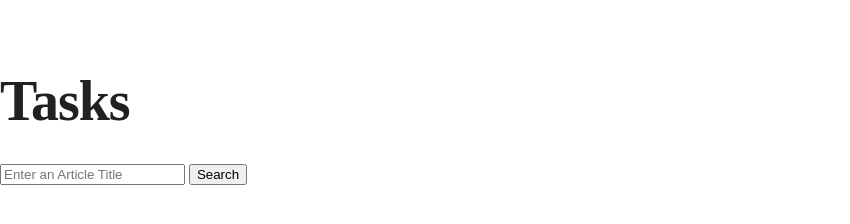
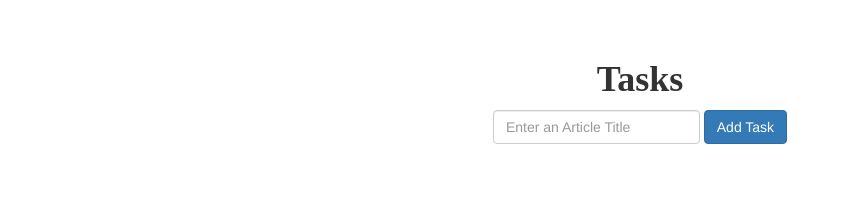
Before and after one commit to Jon6/furry-octo-lamp, a website: page index.html in a window 1280 px wide. Shown: the whole page, without its empty margins (0-850 px from the left). Drawn offline with nearby package versions, Linux system fonts and the light colour scheme; a web font is replaced by a local one.

Commit message:
back to bootstrap

```diff
--- a/index.html
+++ b/index.html
@@ -3,13 +3,10 @@
 
 <head>
     <meta charset="UTF-8">
-    <title>wikipedia API</title>
-    <!-- <link rel='stylesheet prefetch' href='https://cdnjs.cloudflare.com/ajax/libs/twitter-bootstrap/3.3.7/css/bootstrap.min.css'> -->
+    <title>Task</title>
+    <link rel='stylesheet prefetch' href='https://cdnjs.cloudflare.com/ajax/libs/twitter-bootstrap/3.3.7/css/bootstrap.min.css'>
     <link href="https://fonts.googleapis.com/css?family=Droid+Serif|Roboto" rel="stylesheet">
     <link rel="stylesheet" href="css/style.css">
-    <link rel="stylesheet" href="https://fonts.googleapis.com/icon?family=Material+Icons">
-    <link rel="stylesheet" href="https://code.getmdl.io/1.2.1/material.indigo-pink.min.css">
-    <script defer src="https://code.getmdl.io/1.2.1/material.min.js"></script>
     <script src='https://cdnjs.cloudflare.com/ajax/libs/jquery/3.1.0/jquery.min.js'></script>
     <script src="Task.js"></script>
 </head>
@@ -22,12 +19,9 @@
     <form id=searchForm class="form-inline">
         <div class="text-center">
             <input id="searchString" class="form-control" type="text" placeholder="Enter an Article Title" />
-            <button id="search" type="submit" class="btn btn-default">Search</button>
+            <button id="search" type="submit" class="btn btn-primary">Add Task</button>
         </div>
     </form>
-
-    <div class="container-fluid" id="resultList">
-    </div>
 
 </body>
 
```
